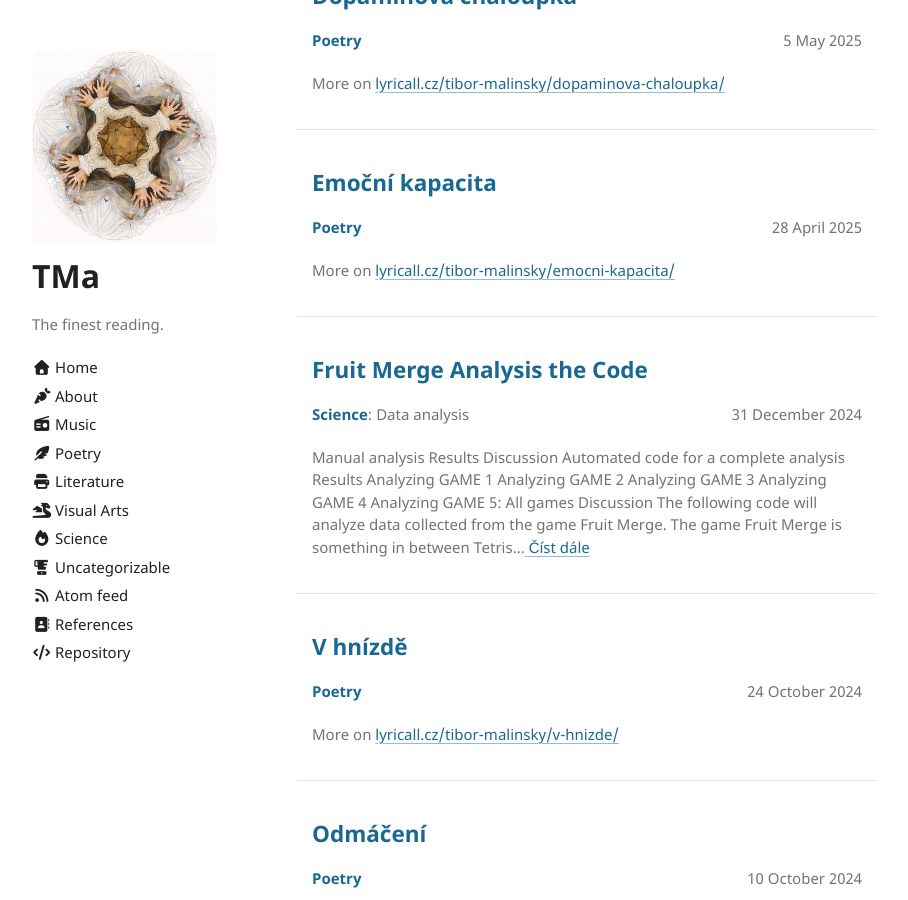
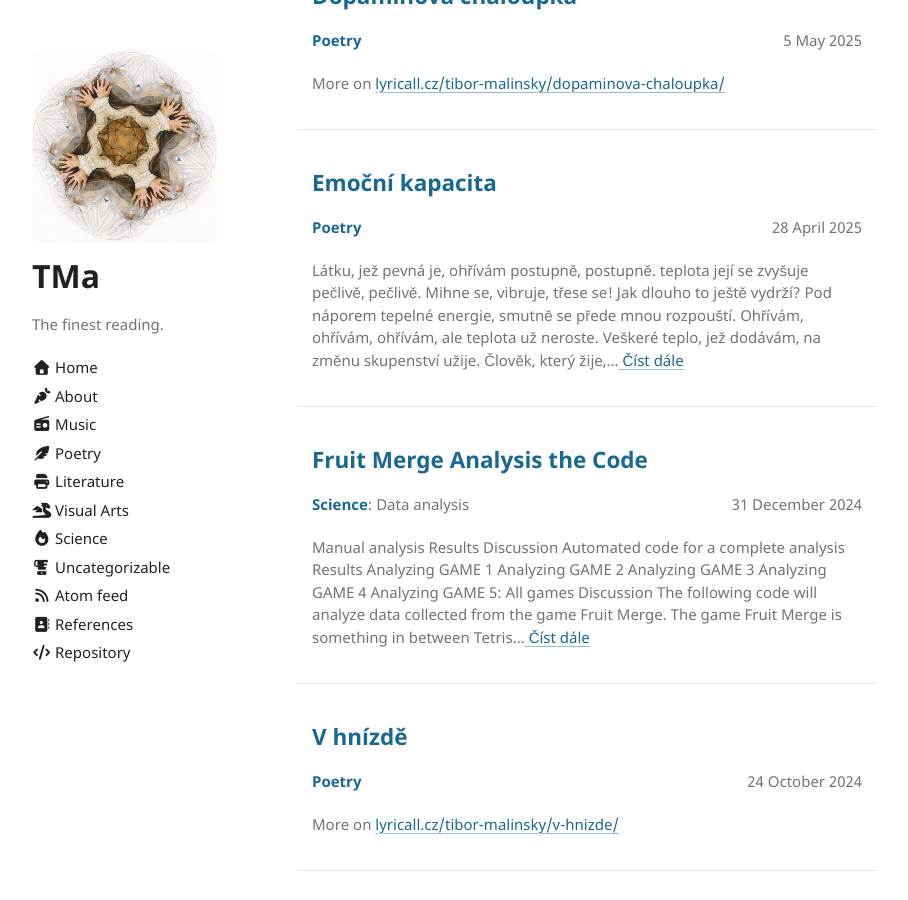
Before and after one commit to thefallofjohannm/thefallofjohannm.github.io, a Jekyll site: the page built from pages/index.md, in a window 1280 px wide and 900 px high, scrolled down 2475 px. Shown: the whole window, without its empty margins (178-1086 px from the left). Built offline with Jekyll 4.4.1, drawn with Linux system fonts in a browser that asks for light colours.

Commit message:
picture of emocni kapacita added

```diff
--- a/_posts/poetry/2025-04-28-emocni-kapacita.md
+++ b/_posts/poetry/2025-04-28-emocni-kapacita.md
@@ -1,6 +1,52 @@
 ---
-layout: external_link
+layout: post
 title: Emoční kapacita
 category: poetry
-redirect_to: https://lyricall.cz/tibor-malinsky/emocni-kapacita/
 ---
+
+Látku, jež pevná je, ohřívám
+postupně, postupně.
+teplota její se zvyšuje
+pečlivě, pečlivě.
+
+Mihne se, vibruje, třese se!
+Jak dlouho to ještě vydrží?
+Pod náporem tepelné energie,
+smutně se přede mnou rozpouští.
+
+Ohřívám, ohřívám, ohřívám,
+ale teplota už neroste.
+Veškeré teplo, jež dodávám,
+na změnu skupenství užije.
+
+Člověk, který žije,
+vídá špatné lidi,
+chovají se hnusně,
+často na něj křičí.
+
+Není žádný únik,
+v středu kruhu klečí,
+prosí, už dost, prosí,
+stávají se větší.
+
+Zatl oči, pěsti, i dech,
+jak dlouho to ještě vydrží?
+Pak zazněl strašlivý výsměch
+a on se před nimi rozbrečí.
+
+Posměšky, nadávky, urážky,
+slz už více neroní,
+řve a po dechu lape,
+v kaluži plné neštěstí.
+
+---
+
+![Emoční kapacita - Tibor Malinský](/assets/img/poetry_pictures/2025-04-28-emocni-kapacita.jpg)
+
+___
+
+Na jaře v roku 2025 jsem měl příležitost zúčastnit se
+autorského čtení na majálesu Univerzity Karlovy. Mimo
+jiné jsem měl možnost tam vystavit své rukopisy.
+Ačkoli bych řekl, že text samotné básně je výstižný,
+s obrázkem je pointa o to výraznější.
```
